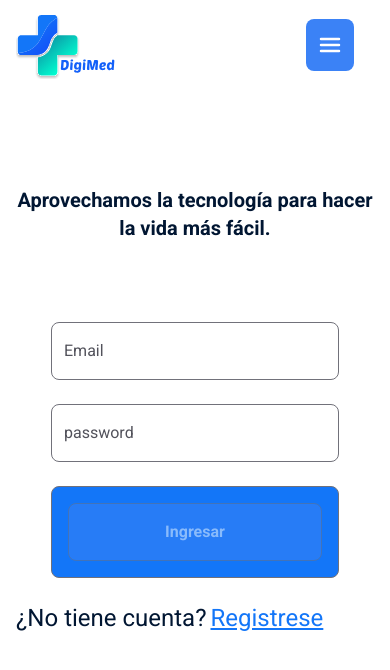
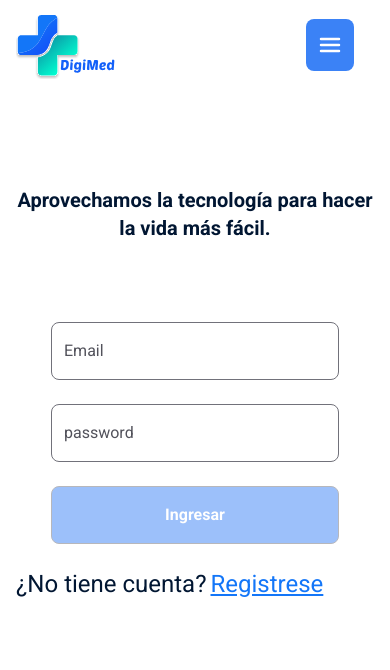
Before and after one commit to JavierBrizuela/DigiMed, a React (Vite) app in the folder digimed-ui/digimed-ui/: page / in a window 390 px wide. Shown: the top 670 px of the page. Built offline with nearby package versions, Linux system fonts and the light colour scheme.

Commit message:
fix disable button code from merge

```diff
--- a/digimed-ui/digimed-ui/src/Pages/Registro.jsx
+++ b/digimed-ui/digimed-ui/src/Pages/Registro.jsx
@@ -1,4 +1,4 @@
-import React, { useState } from 'react';
+import { useState } from 'react';
 // import Alert from '@mui/material/Alert';
 import { Link } from 'react-router-dom';
 //import hero from '../assets/image_hero.png';
--- a/digimed-ui/digimed-ui/src/components/LoginForm.jsx
+++ b/digimed-ui/digimed-ui/src/components/LoginForm.jsx
@@ -107,17 +107,17 @@ export function LoginForm() {
               />
             </div>
 
-            <div className=' mx-auto md:mx-1 border border-zinc-500 px-3 py-4 bg-celeste text-white gap-2 rounded-lg w-[18rem] md:w-[25rem] flex items-center  justify-center'>
-              {/* <Search className="mx-1h-5 w-5 text-zinc-500" /> */}
+            {/* <div className=' mx-auto md:mx-1 border border-zinc-500 px-3 py-4 text-white gap-2 rounded-lg w-[18rem] md:w-[25rem] flex items-center  justify-center'>
 
 
 
-            <button onClick={enter} className={(email && password) ? 'mx-1 border border-zinc-500 px-3 py-4 bg-celeste text-white gap-2 rounded-lg w-[25rem] flex items-center justify-center' : 'mx-1 border border-zinc-500 px-3 py-4 bg-blue-500 text-white font-bold rounded-lg w-[25rem] flex items-center justify-center opacity-50 cursor-not-allowed'} disabled={(email && password) ? false : true}>
+            </div> */}
+
+             {/* <Search className="mx-1h-5 w-5 text-zinc-500" /> */}
+            <button onClick={enter} className={(email && password) ? ' mx-auto md:mx-1 border border-zinc-500 px-3 py-4 bg-celeste text-white gap-2 rounded-lg w-[18rem] md:w-[25rem] flex items-center justify-center' : 'mx-auto md:mx-1 border border-zinc-500 px-3 py-4 bg-blue-500 text-white font-bold rounded-lg w-[18rem] md:w-[25rem] flex items-center justify-center opacity-50 cursor-not-allowed'} disabled={(email && password) ? false : true}>
               Ingresar
             </button>
             {ShowAlertEmail ? <Notification title="Error" message="Usuario o contrasenha invalidos"/> : null}
-
-            </div>
 
 
 
```
